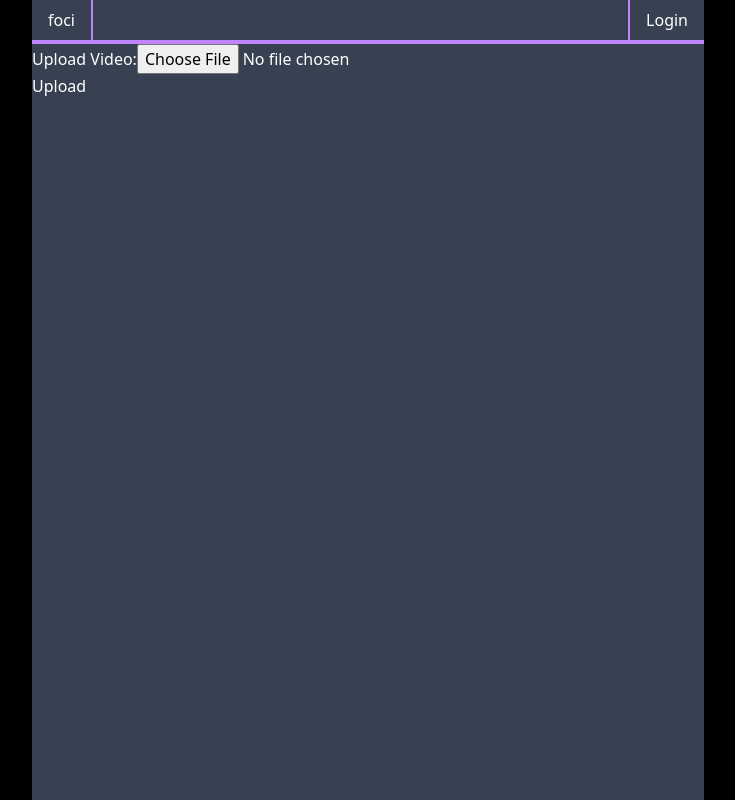
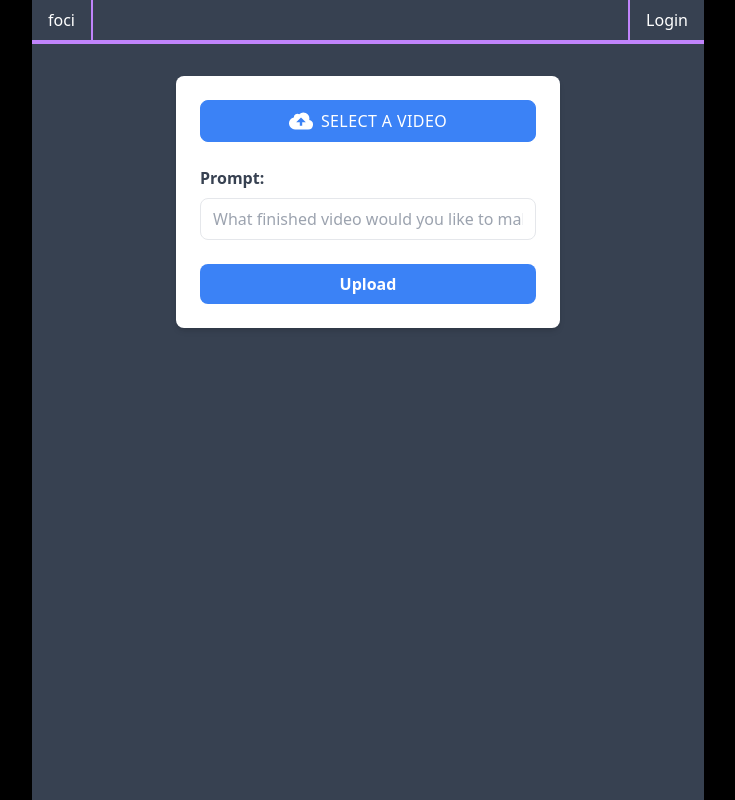
Before and after one commit to KodyKendall/EditVideoDarkly, a React (Vite) app in the folder frontend/: page /upload_videos in a window 1280 px wide. Shown: the whole page, without its empty margins (272-1007 px from the left). Built offline with nearby package versions, Linux system fonts and the light colour scheme; no server answers.

Commit message:
Improve UX

```diff
--- a/frontend/src/components/video/UploadVideosPage.jsx
+++ b/frontend/src/components/video/UploadVideosPage.jsx
@@ -2,9 +2,14 @@ import React, { useState } from 'react';
 
 const VideoUpload = () => {
   const [selectedFile, setSelectedFile] = useState(null);
+  const [prompt, setPrompt] = useState('');
 
   const handleFileChange = (event) => {
     setSelectedFile(event.target.files[0]);
+  };
+
+  const handlePromptChange = (event) => {
+    setPrompt(event.target.value);
   };
 
   const handleSubmit = async (event) => {
@@ -13,10 +18,10 @@ const VideoUpload = () => {
       alert("Please select a file first!");
       return;
     }
-
     const formData = new FormData();
     formData.append('file', selectedFile);
-
+    formData.append('prompt', prompt);
+    debugger;
     try {
       const response = await fetch('http://localhost:8000/videos/upload', {
         method: 'POST',
@@ -34,17 +39,43 @@ const VideoUpload = () => {
   };
 
   return (
-        <form onSubmit={handleSubmit}>
-            <div>
-                <label htmlFor="videoUpload">Upload Video:</label>
+    <form onSubmit={handleSubmit} className="max-w-sm mx-auto mt-8 p-6 bg-white rounded-lg shadow-md">
+      <div className="mb-6">
+        <label
+          htmlFor="videoUpload"
+          className="flex items-center justify-center w-full px-4 py-2 tracking-wide text-white uppercase bg-blue-500 border border-blue-500 rounded-lg cursor-pointer hover:bg-blue-600 hover:border-blue-600"
+        >
+          <svg
+            className="w-6 h-6 mr-2"
+            fill="currentColor"
+            xmlns="http://www.w3.org/2000/svg"
+            viewBox="0 0 20 20"
+          >
+            <path d="M16.88 9.1A4 4 0 0 1 16 17H5a5 5 0 0 1-1-9.9V7a3 3 0 0 1 4.52-2.59A4.98 4.98 0 0 1 17 8c0 .38-.04.74-.12 1.1zM11 11h3l-4-4-4 4h3v3h2v-3z" />
+          </svg>
+          <span className="text-base leading-normal">Select a video</span>
+          <input type="file" id="videoUpload" accept="video/*" onChange={handleFileChange} className="hidden" />
+        </label>
+      </div>
+      <div className="mb-6">
+        <label htmlFor="promptInput" className="block mb-2 font-bold text-gray-700">
+          Prompt:
+        </label>
         <input
-                    type="file"
-                    id="videoUpload"
-                    accept="video/*"
-                    onChange={handleFileChange}
+          type="text"
+          id="promptInput"
+          value={prompt}
+          onChange={handlePromptChange}
+          placeholder="What finished video would you like to make?"
+          className="w-full px-3 py-2 text-gray-700 border rounded-lg focus:outline-none"
         />
       </div>
-            <button type="submit">Upload</button>
+      <button
+        type="submit"
+        className="w-full px-4 py-2 font-bold text-white bg-blue-500 rounded-lg hover:bg-blue-600 focus:outline-none"
+      >
+        Upload
+      </button>
     </form>
   );
 };
```
Lines whose indentation alone changed are shown as unchanged.
